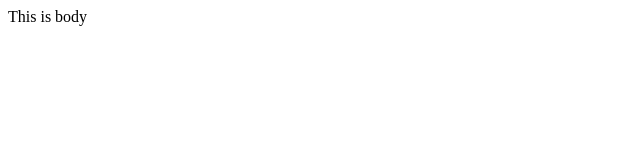
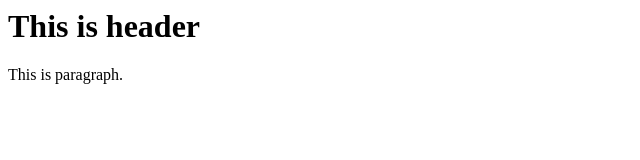
Before and after one commit to sureshdube/nodejscoursera, a plain HTML site: page index.html in a window 1280 px wide. Shown: the whole page, without its empty margins (0-640 px from the left). Drawn offline with Linux system fonts and the light colour scheme.

Commit message:
Added new folder

```diff
--- a/index.html
+++ b/index.html
@@ -1,4 +1,9 @@
 <html>
     <header></header>
-<body>This is body</body>
+<body>
+    <h1>This is header</h1>
+    <p>
+        This is paragraph.
+    </p>
+</body>
 </html>
```
Also changed, not shown: templates/test.html (added, +9 -0 lines).
